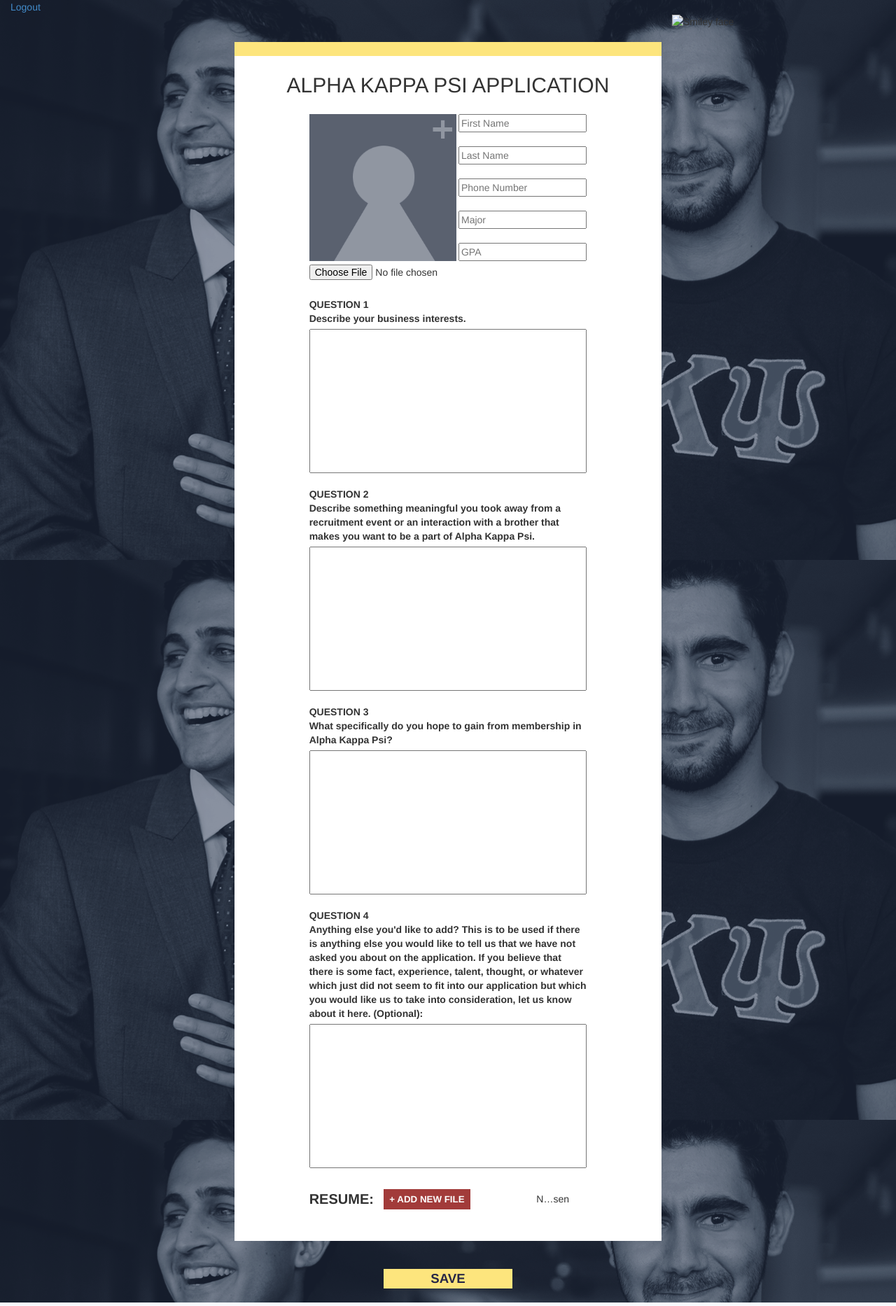
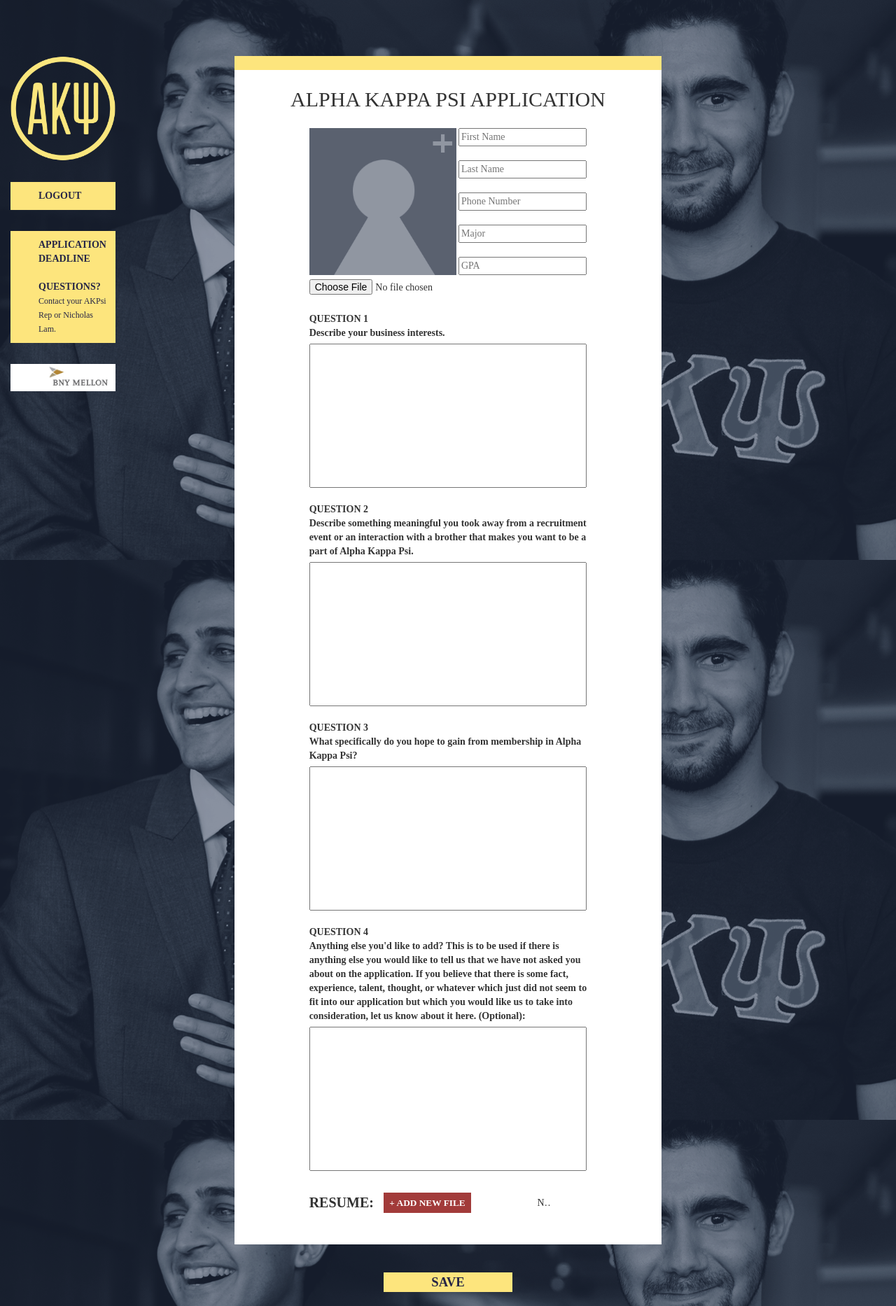
Before and after one commit to baolaoshi/RushAKPsi, a Django app: template templates/application.html in a window 1280 px wide. Shown: the whole page at 70% size. Run offline with Django 3.2, Linux system fonts and the light colour scheme; the template is opened without the code that fills it: values that come from a table or form of the project are taken from there, others are empty; parts of the project's set-up code (start-up, migrations or seed data) failed here and were passed over; some libraries are stand-ins or nearby versions; some web fonts are replaced.

Commit message:
almost done main page

```diff
--- a/static/css/custom.css
+++ b/static/css/custom.css
@@ -4,13 +4,23 @@
     background: url("/static/images/background.png") no-repeat center center;
     background-size: cover;
     background-attachment: fixed;
+    font-family: 'Source Sans Pro';
+
 }
+
+ @font-face {
+  font-family: 'Source Sans Pro';
+  font-style: normal;
+  font-weight: 600;
+  src: local('Source Sans Pro'), local('SourceSansPro-Regular'), url(http://fonts.gstatic.com/s/sourcesanspro/v9/ODelI1aHBYDBqgeIAH2zlPytCVloACqnDHJwh-em2k8.woff2) format('woff2');
+}
+
 
 .app-form {
 	border-top-style: solid;
 	border-color: #fde57d;
 	border-width: 20px;
-	margin-top: 40px;
+	margin-top: 80px;
 }
 
 .app-form h2 {
@@ -25,6 +35,76 @@
 	margin-bottom: 20px;
 	padding-bottom: 40px;
 	background-color: #fff;
+}
+
+.sidebar {
+	margin-top: 80px;
+	position: fixed;
+
+}
+
+.sidebar-info {
+	margin-top: 30px;
+	padding-left: 40px;
+	padding-top: 10px;
+	padding-bottom: 10px;
+	padding-right: 10px;
+	background-color: #fde57d;
+	width: 150px;
+	color: #262646;
+
+}
+
+.sidebar-info-title {
+	text-transform: uppercase;
+	font-weight: 700;
+
+}
+
+.sidebar-info-text {
+	font-size: 12px;
+}
+
+.sidebar-info-text a {
+	font-size: 12px;
+}
+
+.sidebar-sponsor {
+	margin-top: 30px;
+}
+
+.login-btn {
+	margin-top: 30px;
+	padding-left: 40px;
+	padding-top: 10px;
+	padding-bottom: 10px;
+	text-transform: uppercase;
+	background-color: #fde57d;
+	outline: none;
+	border: 0px;
+	width: 150px;
+	font-weight: 700;
+
+}
+
+a {
+	color: #262646;
+	text-decoration: none;
+}
+
+a:hover {
+	color: #262646;
+	text-decoration: none;
+}
+
+.login-btn:hover {
+	background-color: #B7A65A;
+	cursor: pointer;
+}
+
+.login-btn a:hover {
+	text-decoration: none;
+	cursor: pointer;
 }
 
 textarea {
@@ -96,3 +176,8 @@
 	outline: none;
 	border: 0px;
 }
+
+.submit-btn:hover {
+	background-color: #B7A65A;
+	cursor: pointer;
+}
--- a/templates/application.html
+++ b/templates/application.html
@@ -7,10 +7,24 @@
 
 
 <div class="app">
-	<a href="/logout"><span id="logoutbtn">Logout</span></a>
+
 	<div class="row">
-		<img src="/static/images/logo.png" alt="Smiley face" height="42" width="42">
-		<div class="col-md-6 col-md-offset-3">
+		<div class="col-md-3">
+			<div class="sidebar">
+				<img src="/static/images/logo.png" width="150">
+				<a href="/logout"><div class="login-btn">Logout</div></a>
+				<div class="sidebar-info">
+					<span class="sidebar-info-title">Application Deadline</span>
+					<br><br>
+					<span class="sidebar-info-title">Questions?</span>
+					<span class="sidebar-info-text">Contact your AKPsi Rep or <a href="mailto:nlam@andrew.cmu.edu" target="_top">Nicholas Lam.</a></span>
+				</div>
+				<div class="sidebar-sponsor">
+					<img src="/static/images/BNY_logo.png" width="150">
+				</div>
+			</div>
+		</div>
+		<div class="col-md-6">
 			<div class="app-form">
 				<div class="app-body">
 				    <h2 class="text-center">Alpha Kappa Psi Application</h2>
```
Also changed, not shown: static/images/BNY_logo.png (added), static/images/logo.png.
